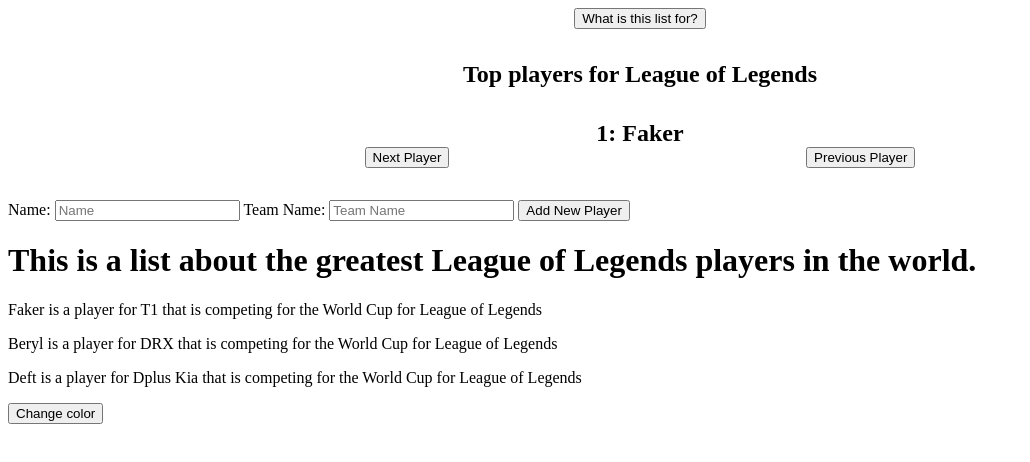
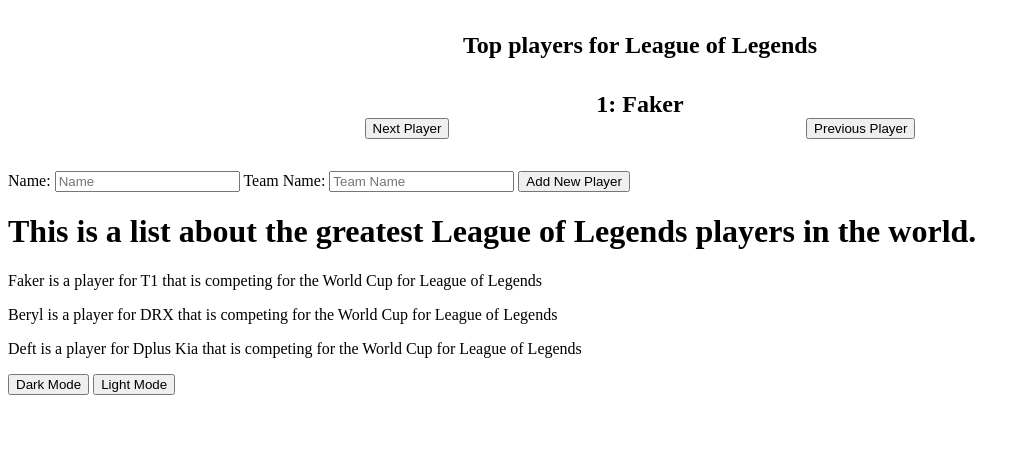
Before and after one commit to AshkieCharles/cpnt262-a6, a SvelteKit app: page / in a window 1280 px wide. Shown: the top 462 px of the page, without its empty margins (0-1030 px from the left). Built offline with nearby package versions, Linux system fonts and the light colour scheme.

Commit message:
added a simple light and dark mode

```diff
--- a/src/lib/components/Event.svelte
+++ /dev/null
@@ -1,34 +0,0 @@
-<script type="module">
-  import { createEventDispatcher } from "svelte";
-
-
-  const eventDispatch = createEventDispatcher()
-
-</script>
-
-
-<div>
-  <h2>
-    Greatest League players the world has to offer.
-  </h2>
-  <button on:click={() => eventDispatch('close')}>Close</button>
-</div>
-
-<style>
-  div {
-    margin-top: 2rem;
-  }
-  h2 {
-    max-width: 45%;
-    display: flex;
-    background-color: rgb(0, 0, 0);
-    margin: auto;
-    margin-bottom: 20px;
-    justify-content: center;
-    color: white;
-  }
-  button {
-    display: flex;
-    margin: auto;
-  }
-</style>
--- a/src/routes/+page.svelte
+++ b/src/routes/+page.svelte
@@ -1,6 +1,5 @@
 <script type="module">
   import Title from "../lib/components/Title.svelte";
-  import Event from "../lib/components/Event.svelte";
   import Players from '../lib/components/Players.svelte';
   import "../main.css"
   let showEvent = false
@@ -15,18 +14,23 @@
   function newPlayerTeam(event) {
     esportsPlayers = [...esportsPlayers,{name:newName, team:teamName}]
   }
-  function colorChange(event) {
-    document.getElementById("btn").style.backgroundColor = "blue";
+  function darkMode(event) {
+    document.getElementById("inside").style.backgroundColor = "black";
+    document.getElementById("inside").style.color = "white";
+  }
+
+  function lightMode(event) {
+    document.getElementById("inside").style.backgroundColor = "white";
+    document.getElementById("inside").style.color = "black";
   }
 
 
+
 </script>
-<button class="event" on:click={() => (showEvent = true)}>What is this list for?</button>
-{#if showEvent}
-  <Event on:close={() => (showEvent = false)} />
-{/if}
-<slot />
+<main id="inside">
+
 <Players />
+
 
 
 
@@ -47,4 +51,13 @@
   {/each}
 
 
-<button on:click={colorChange} id="btn">Change color</button>
+<button on:click={darkMode}>Dark Mode</button>
+<button on:click={lightMode}>Light Mode</button>
+</main>
+
+<style>
+  #inside {
+    background-color: rgb(255, 255, 255);
+    color: rgb(0, 0, 0);
+  }
+</style>
```
